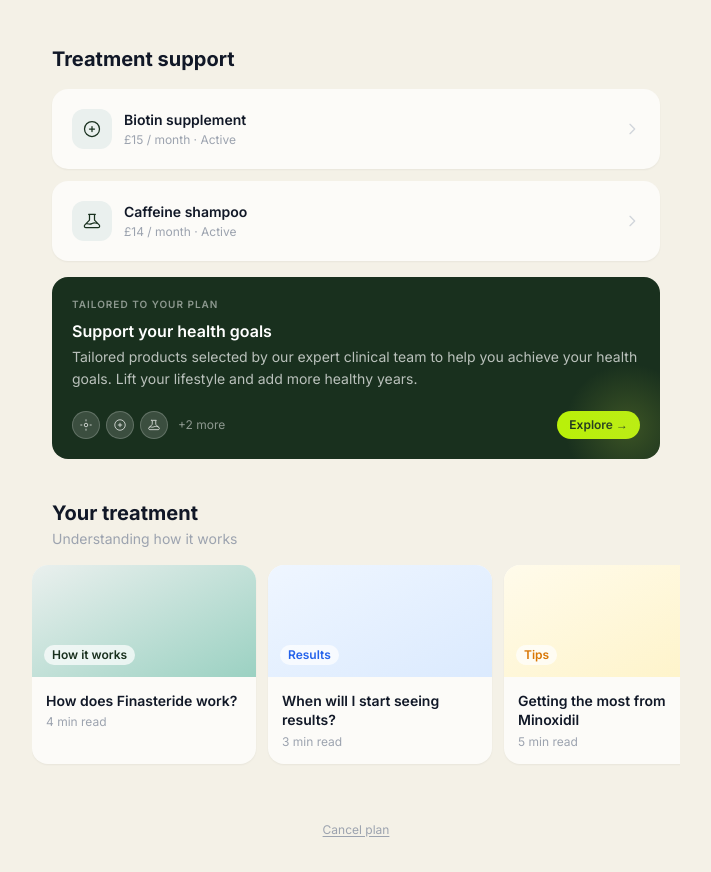
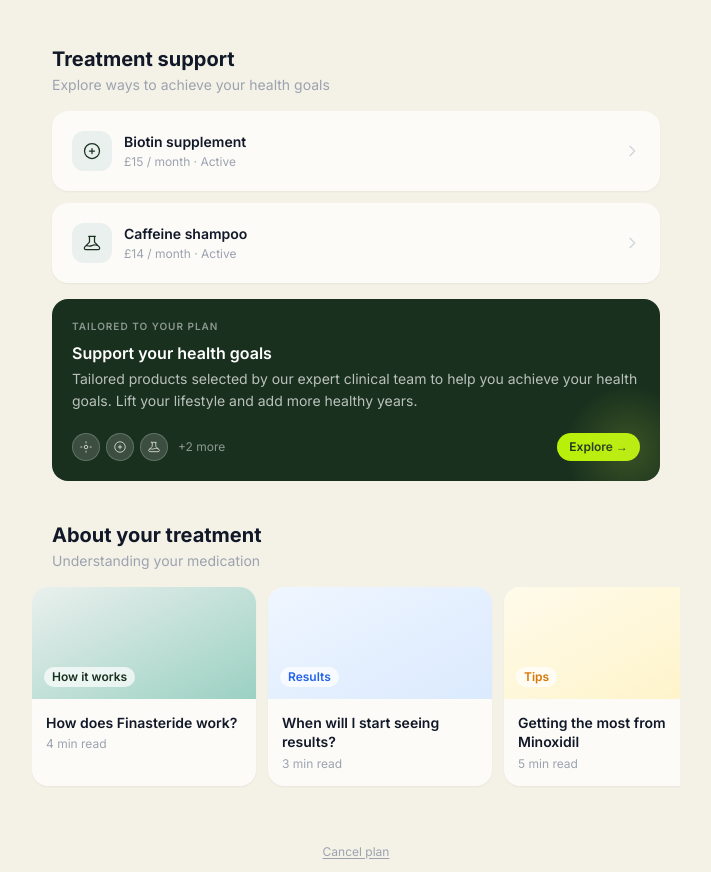
Before and after one commit to Jamie113/voy-portal, a plain HTML site: page index.html in a window 1280 px wide. Shown: the part 1104-1976 px from the top of the page, without its empty margins (396-1107 px from the left). Drawn offline with nearby package versions, Linux system fonts and the light colour scheme.

Commit message:
Update section copy on plan page
- Treatment support: add subtitle 'Explore ways to achieve your health goals'
- 'Your treatment' renamed to 'About your treatment' with subtitle
  'Understanding your medication'

Co-Authored-By: Claude Sonnet 4.6 <noreply@anthropic.com>

```diff
--- a/index.html
+++ b/index.html
@@ -276,6 +276,7 @@
         <!-- ── TREATMENT SUPPORT ───────────────────── -->
         <div class="mb-4">
           <h2 class="text-xl font-bold text-gray-900">Treatment support</h2>
+          <p class="text-sm text-gray-400 mt-0.5">Explore ways to achieve your health goals</p>
         </div>
 
         <!-- Active add-on: Biotin -->
@@ -333,8 +334,8 @@
 
         <!-- ── LEARN ABOUT YOUR TREATMENT ─────────── -->
         <div class="mb-4">
-          <h2 class="text-xl font-bold text-gray-900">Your treatment</h2>
-          <p class="text-sm text-gray-400 mt-0.5">Understanding how it works</p>
+          <h2 class="text-xl font-bold text-gray-900">About your treatment</h2>
+          <p class="text-sm text-gray-400 mt-0.5">Understanding your medication</p>
         </div>
 
         <!-- Horizontal scroll cards -->
```
